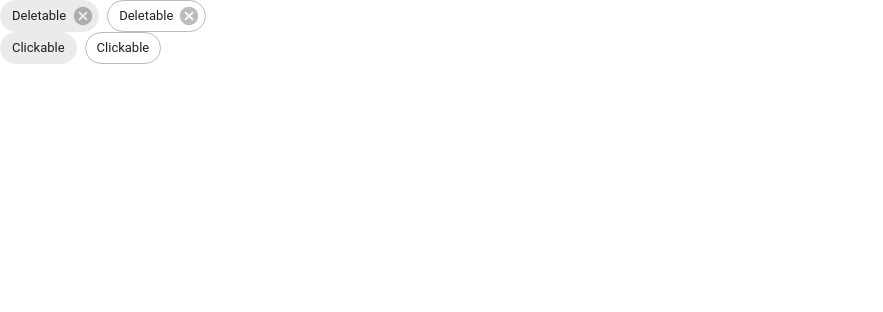
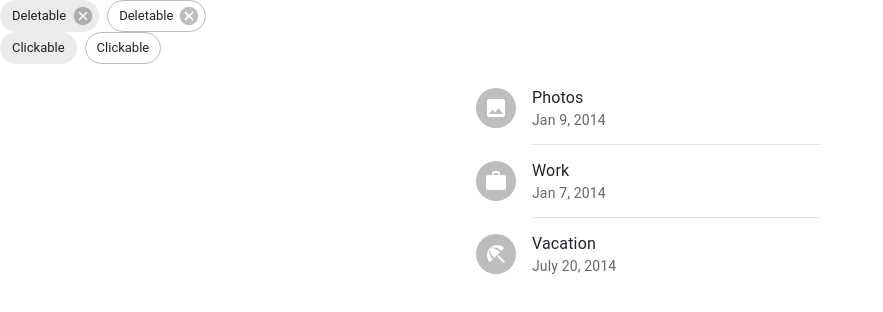
Before and after one commit to sinhasudhanshu/My-React-App, a React (Create React App) app: page / in a window 1280 px wide. Shown: the top 312 px of the page, without its empty margins (0-883 px from the left). Built offline with nearby package versions, Linux system fonts and the light colour scheme.

Commit message:
Inset Divider BUtton Meterial ui

```diff
--- a/src/App.js
+++ b/src/App.js
@@ -21,6 +21,7 @@ import './App.css';
 //import BadgeVisibility from './components/BadgeVisibility';
 import ChipClickButton from './components/ChipClickButton';
 import ChipDeleteButton from './components/ChipDeleteButton';
+import InsetDividers from './components/InsetDividers';
 //import MyButtons from './components/MyButtons';
 //import MyButtonsGroup from './components/MyButtonsGroup';
 
@@ -32,6 +33,7 @@ function App() {
 
             <ChipDeleteButton/>
             <ChipClickButton/>
+            <InsetDividers/>
         </center>
 
     </div>
--- /dev/null
+++ b/src/components/InsetDividers.js
@@ -0,0 +1,50 @@
+import * as React from 'react';
+import List from '@mui/material/List';
+import ListItem from '@mui/material/ListItem';
+import ListItemText from '@mui/material/ListItemText';
+import ListItemAvatar from '@mui/material/ListItemAvatar';
+import Avatar from '@mui/material/Avatar';
+import ImageIcon from '@mui/icons-material/Image';
+import WorkIcon from '@mui/icons-material/Work';
+import BeachAccessIcon from '@mui/icons-material/BeachAccess';
+import Divider from '@mui/material/Divider';
+
+function InsetDividers() {
+  return (
+    <List
+      sx={{
+        width: '100%',
+        maxWidth: 360,
+        bgcolor: 'background.paper',
+      }}
+    >
+      <ListItem>
+        <ListItemAvatar>
+          <Avatar>
+            <ImageIcon />
+          </Avatar>
+        </ListItemAvatar>
+        <ListItemText primary="Photos" secondary="Jan 9, 2014" />
+      </ListItem>
+      <Divider variant="inset" component="li" />
+      <ListItem>
+        <ListItemAvatar>
+          <Avatar>
+            <WorkIcon />
+          </Avatar>
+        </ListItemAvatar>
+        <ListItemText primary="Work" secondary="Jan 7, 2014" />
+      </ListItem>
+      <Divider variant="inset" component="li" />
+      <ListItem>
+        <ListItemAvatar>
+          <Avatar>
+            <BeachAccessIcon />
+          </Avatar>
+        </ListItemAvatar>
+        <ListItemText primary="Vacation" secondary="July 20, 2014" />
+      </ListItem>
+    </List>
+  );
+}
+export default  InsetDividers;
```
